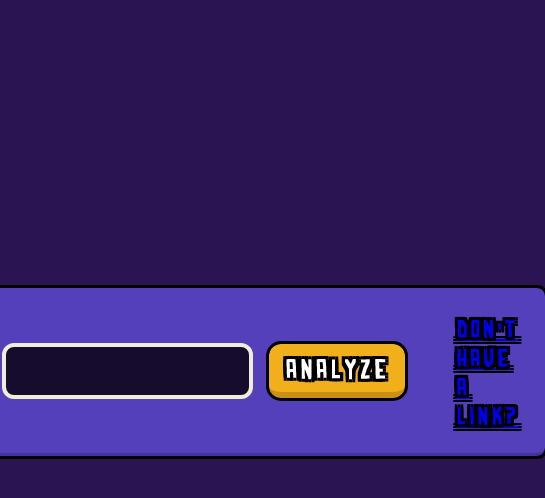
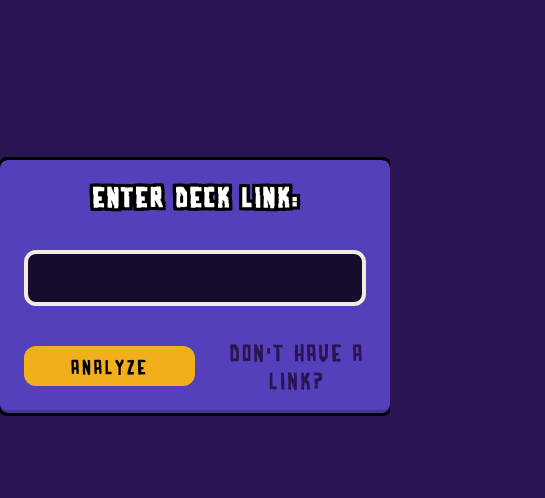
Before and after one commit to devkennyy/deckcheck, a React (Create React App) app: page / in a window 390 px wide. Shown: the top 498 px of the page, 545 px wide, since content can reach past the window. Built offline with nearby package versions, Linux system fonts and the light colour scheme.

Commit message:
make app mobile responsive

```diff
--- a/src/App.css
+++ b/src/App.css
@@ -10,76 +10,60 @@
 }
 
 body {
-  justify-content: center;
-  font-family: 'Kenyan Coffee';
+  font-family: 'Kenyan Coffee', Arial, sans-serif;
   background-color: #2a1552;
-  font-family: Arial, sans-serif;
   color: white;
   margin: 0;
   padding: 0;
   display: flex;
-  height: 100vh;
+  flex-direction: column;
+  align-items: center;
+  min-height: 100vh;
+  text-align: center;
+}
+
+h2, h3, p {
+  user-select: none;
+  font-family: 'Friendly Fire';
+  letter-spacing: 0.07em;
+  max-width: 90rem;
+  text-transform: uppercase;
+  text-align: center;
 }
 
 h2 {
+  font-size: 2.7em;
   padding: 10px;
-  font-family: 'Friendly Fire';
-  font-size: 2.7em;
-  letter-spacing: 0.1em;
-  margin: auto;
-  max-width: 90rem;
   text-shadow: -0.1em -0.1em 0 #000, 0.1em -0.1em 0 #000, -0.1em 0.1em 0 #000,
     0.1em 0.1em 0 #000, 0 -0.1em 0 #000, 0.1em 0 0 #000, 0 0.1em 0 #000,
     -0.1em 0 0 #000;
-  text-transform: uppercase;
 }
 
 h3 {
+  font-size: 2.25em;
   padding: 15px;
-  font-family: 'Friendly Fire';
-  font-size: 2.25em;
-  letter-spacing: 0.1em;
-  margin: auto;
-  max-width: 90rem;
   text-shadow: -0.1em -0.1em 0 #000, 0.1em -0.1em 0 #000, -0.1em 0.1em 0 #000,
     0.1em 0.1em 0 #000, 0 -0.1em 0 #000, 0.1em 0 0 #000, 0 0.1em 0 #000,
     -0.1em 0 0 #000;
-  text-transform: uppercase;
 }
 
 .page {
+  justify-content: center;
+  flex-grow: 1;
+  display: flex;
+  flex-direction: column;
   align-items: center;
-  justify-content: left;
-}
-
-p {
-  font-family: 'Friendly Fire';
-  padding-left: 25px;
-  font-size: 1.8em;
-  letter-spacing: 0.1em;
-  margin: 10px;
-  max-width: 90rem;
-  text-shadow: -0.1em -0.1em 0 #000, 0.1em -0.1em 0 #000, -0.1em 0.1em 0 #000,
-    0.1em 0.1em 0 #000, 0 -0.1em 0 #000, 0.1em 0 0 #000, 0 0.1em 0 #000,
-    -0.1em 0 0 #000;
-  text-transform: uppercase;
+  text-align: center;
 }
 
 button {
-  background: none;
-  color: inherit;
-  border: none;
+  cursor: pointer;
   font-family: 'Friendly Fire';
   font-size: 2rem;
   text-transform: uppercase;
-  text-shadow: -0.1em -0.1em 0 #000, 0.1em -0.1em 0 #000, -0.1em 0.1em 0 #000,
-    0.1em 0.1em 0 #000, 0em -0.1em 0 #000, 0.1em 0em 0 #000, 0em 0.1em 0 #000,
-    -0.1em 0em 0 #000;
   letter-spacing: 0.1em;
   background-color: rgb(242, 175, 28);
-  border: solid rgb(200, 144, 21) 0;
-  border-bottom: solid rgb(200, 144, 21) 0.2em;
-  outline: solid black 0.1em;
+  border: none;
   border-radius: 0.75rem;
   padding: 0.5rem 1rem;
   user-select: none;
@@ -108,23 +92,15 @@ input[type='text'] {
   padding: 0.5rem;
 }
 
-.small-card-image {
-  width: 100px;
-  height: auto;
-  margin: 5px;
-}
-
-.deckStatistics > p {
-  font-size: 2rem
-}
-
 .menu {
+  margin-top: 10em !important;
   display: flex;
+  flex-wrap: wrap;
   justify-content: center;
   gap: 1rem;
   align-items: center;
   padding: 0.5rem 1rem;
-  margin-top: 18em;
+  margin-top: 1em;
   border: solid rgb(68, 51, 154) 0;
   border-bottom: solid rgb(68, 51, 154) 0.2em;
   outline: solid black 0.2em;
@@ -133,14 +109,20 @@ input[type='text'] {
 }
 
 .menu > * {
-  display: flex;
-  justify-content: center;
-  align-items: center;
+  flex: 1;
+  text-align: center;
+  margin: 0.5rem;
 }
 
-/* Style for the card container */
+.link {
+  text-decoration: none;
+  color: #2a1552 !important;
+  font-size: 1em !important;
+  font-family: 'Friendly Fire';
+}
+
 .card {
-  gap: 10em;
+  gap: 1em;
   display: inline-flex;
   width: 150px;
   margin: 6px;
@@ -157,32 +139,33 @@ input[type='text'] {
   padding: 5px;
 }
 
-/* Style for card content */
 .card-content {
-  position: relative; /* Set the position to relative */
+  position: relative;
 }
 
-/* Style for card image */
 .card-image {
   max-width: 100%;
   height: auto;
   border-radius: 5px;
 }
 
-/* Style for cost icon */
+p {
+  font-size: 1.75em;
+}
+
 .cost-icon {
-  position: absolute; /* Set the position to absolute */
-  top: 1px; /* Adjust the top position to place it at the top */
-  right: 1px; /* Adjust the right position to place it at the top-right corner */
+  position: absolute;
+  top: 1px;
+  right: 1px;
   max-width: 25px;
   height: auto;
   display: block;
 }
 
 .level-icon {
-  position: absolute; /* Set the position to absolute */
-  top: 3px; /* Adjust the top position to place it at the top */
-  right: 63px; /* Adjust the right position to place it at the top-right corner */
+  position: absolute;
+  top: 3px;
+  right: 63px;
   max-width: 22px;
   height: auto;
   display: block;
@@ -193,7 +176,6 @@ input[type='text'] {
   padding: 15px;
 }
 
-/* Define the CSS classes for different cost colors */
 .green-cost {
   color: green;
 }
@@ -210,7 +192,51 @@ input[type='text'] {
   color: blue;
 }
 
-/* Style for the plus icon */
 .plus {
-  font-size: 2rem; /* Increase the font size of the plus icon */
+  font-size: 2rem;
 }
+
+@media (max-width: 768px) {
+  h2 {
+    font-size: 2em;
+    padding: 5px;
+  }
+
+  h3 {
+    font-size: 1.8em;
+    padding: 10px;
+  }
+
+  p {
+    font-size: 1.75em;
+  }
+
+  button {
+    font-size: 1.5rem;
+  }
+
+  .menu {
+    margin-top: 1em;
+    text-wrap:wrap;
+  }
+
+  .card {
+    width: 100%;
+    max-width: 300px;
+    margin: 0;
+  }
+
+  .cost-icon {
+    position: absolute;
+    top: 1px;
+    right: 1px;
+    max-width: 50px;
+  }
+
+  .level-icon {
+    position: absolute;
+    top: 3px;
+    right: 125px;
+    max-width: 48px;
+  }
+}
--- a/src/components/DeckInput.js
+++ b/src/components/DeckInput.js
@@ -114,7 +114,7 @@ const DeckInput = ({ onDeckInput }) => {
             onChange={handleInputChange}
           />
           <button onClick={handleAnalyzeClick}>Analyze</button>
-          <p><a href="https://friendsvsfriends.help/">Don't have a link?</a></p> {/* Add the link subtext */}
+          <p><a className='link' href="https://friendsvsfriends.help/">Don't have a link?</a></p>
         </div>
       ) : (
         <div className="deck-images">
```
